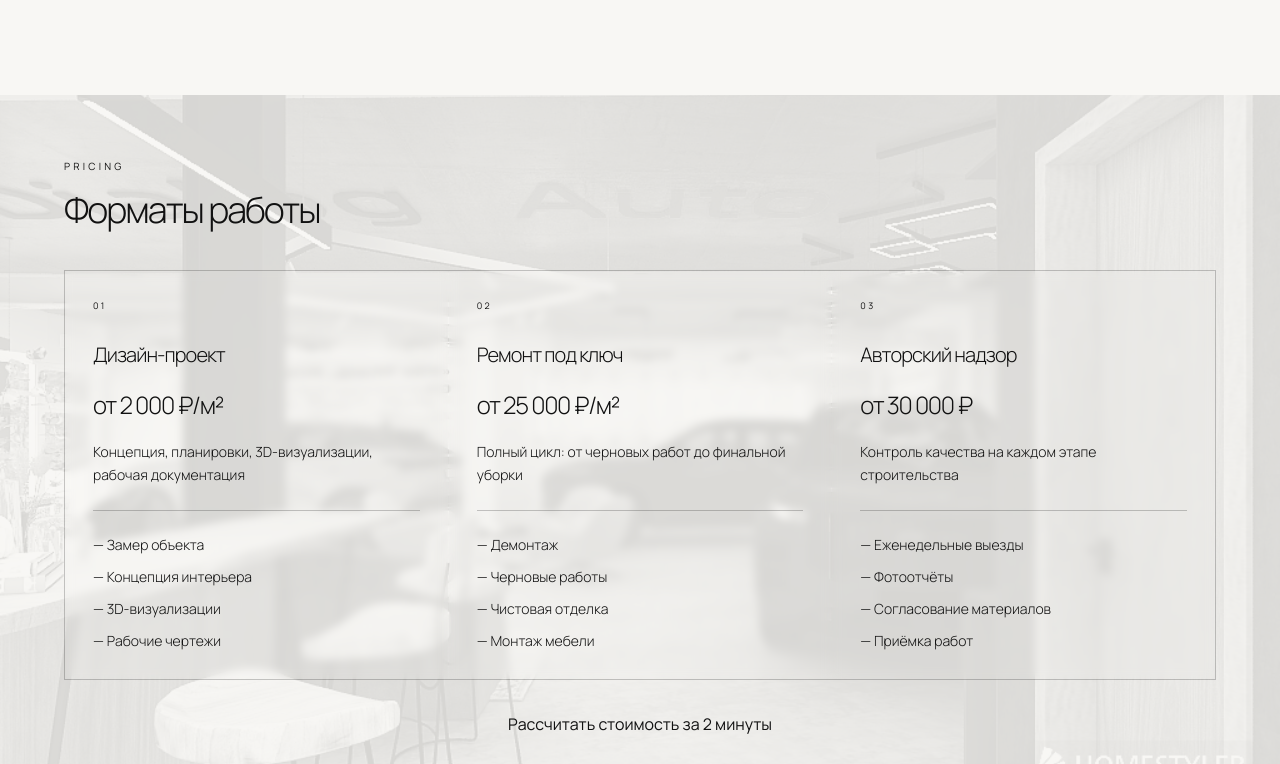
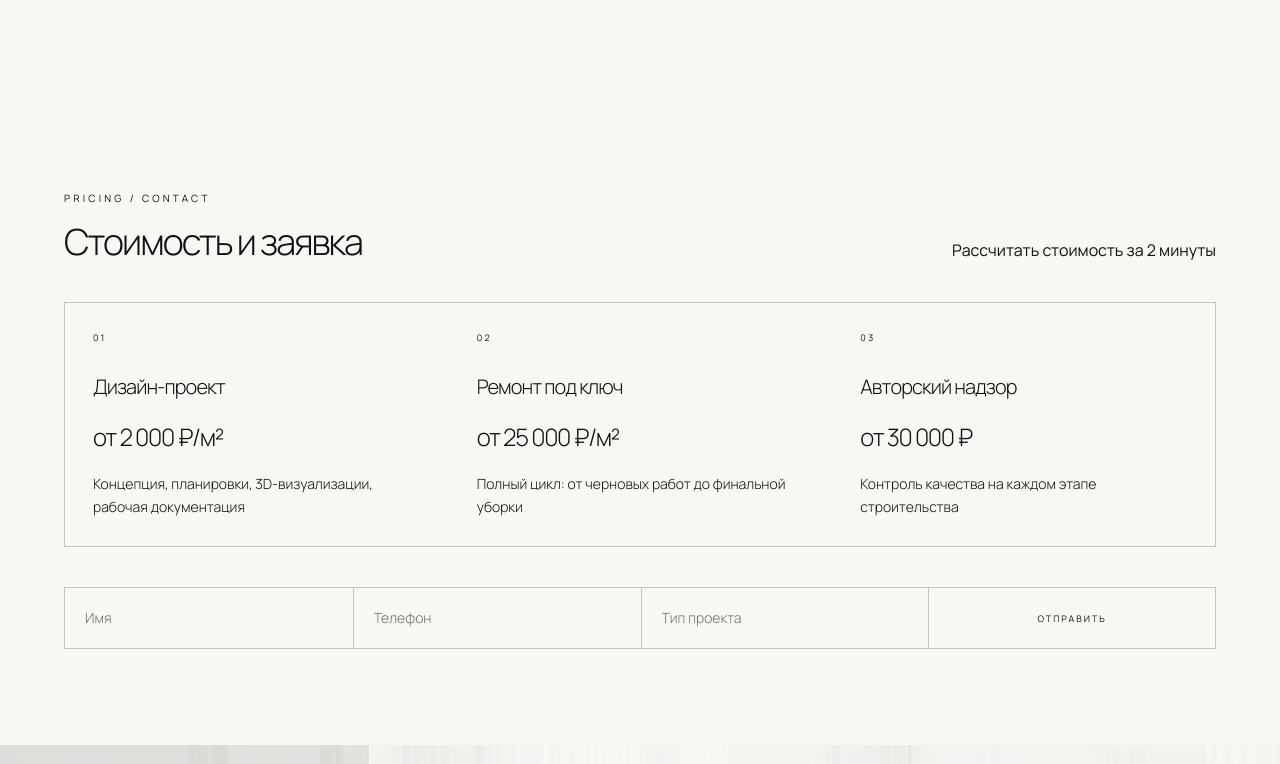
Before and after one commit to artrubinchik/DERZAi, a Next.js app: page / in a window 1280 px wide. Shown: the part 3156-3920 px from the top of the page. Built offline with nearby package versions, Linux system fonts and the light colour scheme; no server answers.

Commit message:
Implement user input form in Pricing component
Added a form for user input and submission handling.

```diff
--- a/components/Pricing.tsx
+++ b/components/Pricing.tsx
@@ -1,3 +1,6 @@
+"use client";
+
+import { useState } from "react";
 import { content } from "@/data/content";
 
 interface PricingProps {
@@ -5,31 +8,45 @@ interface PricingProps {
 }
 
 export default function Pricing({ onQuizOpen }: PricingProps) {
+  const [loading, setLoading] = useState(false);
+
+  async function handleSubmit(e: React.FormEvent<HTMLFormElement>) {
+    e.preventDefault();
+    setLoading(true);
+
+    setTimeout(() => {
+      setLoading(false);
+      alert("Заявка отправлена");
+    }, 1200);
+  }
+
   return (
-    <section id="pricing" className="section-soft relative overflow-hidden py-16 md:py-22">
-      <img
-        src="/images/pricing-bg.jpg"
-        alt=""
-        className="absolute inset-0 h-full w-full object-cover grayscale opacity-[0.13]"
-      />
-      <div className="absolute inset-0 bg-[var(--bg-main)]/86" />
-
-      <div className="relative z-10 mx-auto max-w-7xl px-6 md:px-12 lg:px-16">
-        <div className="mb-10 flex items-center justify-between">
+    <section id="pricing" className="section-soft py-16 md:py-24">
+      <div className="mx-auto max-w-7xl px-6 md:px-12 lg:px-16">
+        <div className="mb-10 flex items-end justify-between gap-8">
           <div>
             <p className="mb-4 text-[10px] uppercase tracking-[0.32em] text-muted">
-              Pricing
+              Pricing / Contact
             </p>
 
             <h2 className="text-3xl font-light tracking-[-0.055em] md:text-4xl">
-              Форматы работы
+              Стоимость и заявка
             </h2>
           </div>
+
+          <button onClick={onQuizOpen} className="btn-minimal hidden md:inline-flex">
+            Рассчитать стоимость за 2 минуты
+          </button>
         </div>
 
         <div className="grid gap-px border border-[var(--line)] md:grid-cols-3">
           {content.pricing.map((item, i) => (
-            <div key={i} className="bg-[var(--bg-main)]/35 p-6 backdrop-blur-sm md:p-7">
+            <div
+              key={i}
+              className={`p-6 md:p-7 ${
+                item.highlight ? "bg-[var(--bg-card)]" : "bg-transparent"
+              }`}
+            >
               <p className="mb-7 text-[9px] uppercase tracking-[0.26em] text-muted">
                 0{i + 1}
               </p>
@@ -45,25 +62,40 @@ export default function Pricing({ onQuizOpen }: PricingProps) {
               <p className="mt-5 text-sm font-light leading-relaxed text-muted">
                 {item.desc}
               </p>
-
-              <div className="my-6 h-px bg-[var(--line)]" />
-
-              <ul className="space-y-3">
-                {item.features.slice(0, 4).map((feature, j) => (
-                  <li key={j} className="text-sm font-light text-muted">
-                    — {feature}
-                  </li>
-                ))}
-              </ul>
             </div>
           ))}
         </div>
 
-        <div className="mt-8 flex justify-center">
-          <button onClick={onQuizOpen} className="btn-minimal">
-            Рассчитать стоимость за 2 минуты
+        <form
+          onSubmit={handleSubmit}
+          className="mt-10 grid gap-px border border-[var(--line)] md:grid-cols-4"
+        >
+          <input
+            type="text"
+            placeholder="Имя"
+            className="bg-transparent px-5 py-5 text-sm font-light outline-none placeholder:text-[var(--text-muted)]"
+          />
+
+          <input
+            type="tel"
+            placeholder="Телефон"
+            className="border-t border-[var(--line)] bg-transparent px-5 py-5 text-sm font-light outline-none placeholder:text-[var(--text-muted)] md:border-l md:border-t-0"
+          />
+
+          <input
+            type="text"
+            placeholder="Тип проекта"
+            className="border-t border-[var(--line)] bg-transparent px-5 py-5 text-sm font-light outline-none placeholder:text-[var(--text-muted)] md:border-l md:border-t-0"
+          />
+
+          <button
+            type="submit"
+            disabled={loading}
+            className="border-t border-[var(--line)] text-[9px] uppercase tracking-[0.22em] transition hover:bg-black hover:text-white md:border-l md:border-t-0"
+          >
+            {loading ? "Отправка..." : "Отправить"}
           </button>
-        </div>
+        </form>
       </div>
     </section>
   );
```
